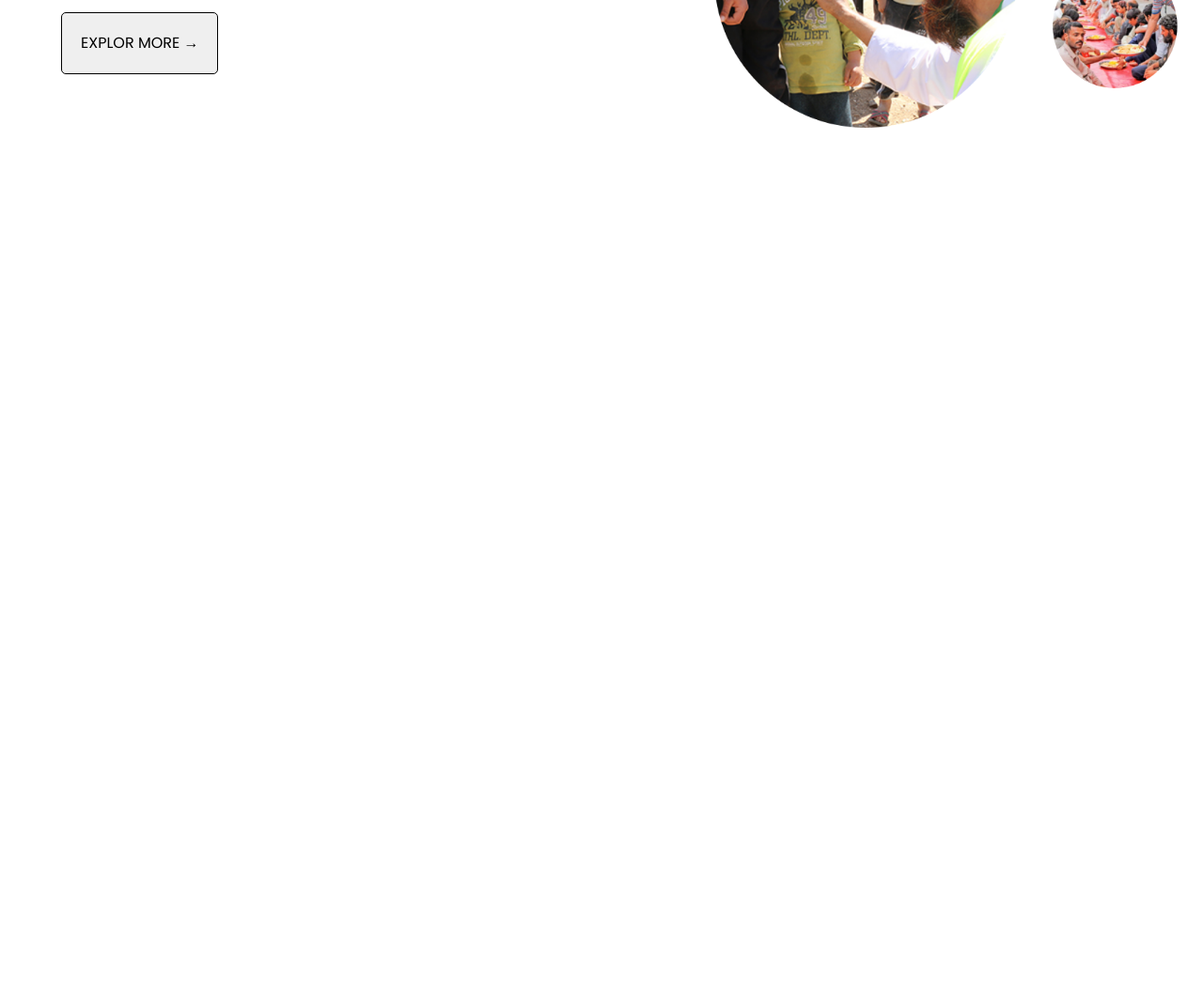
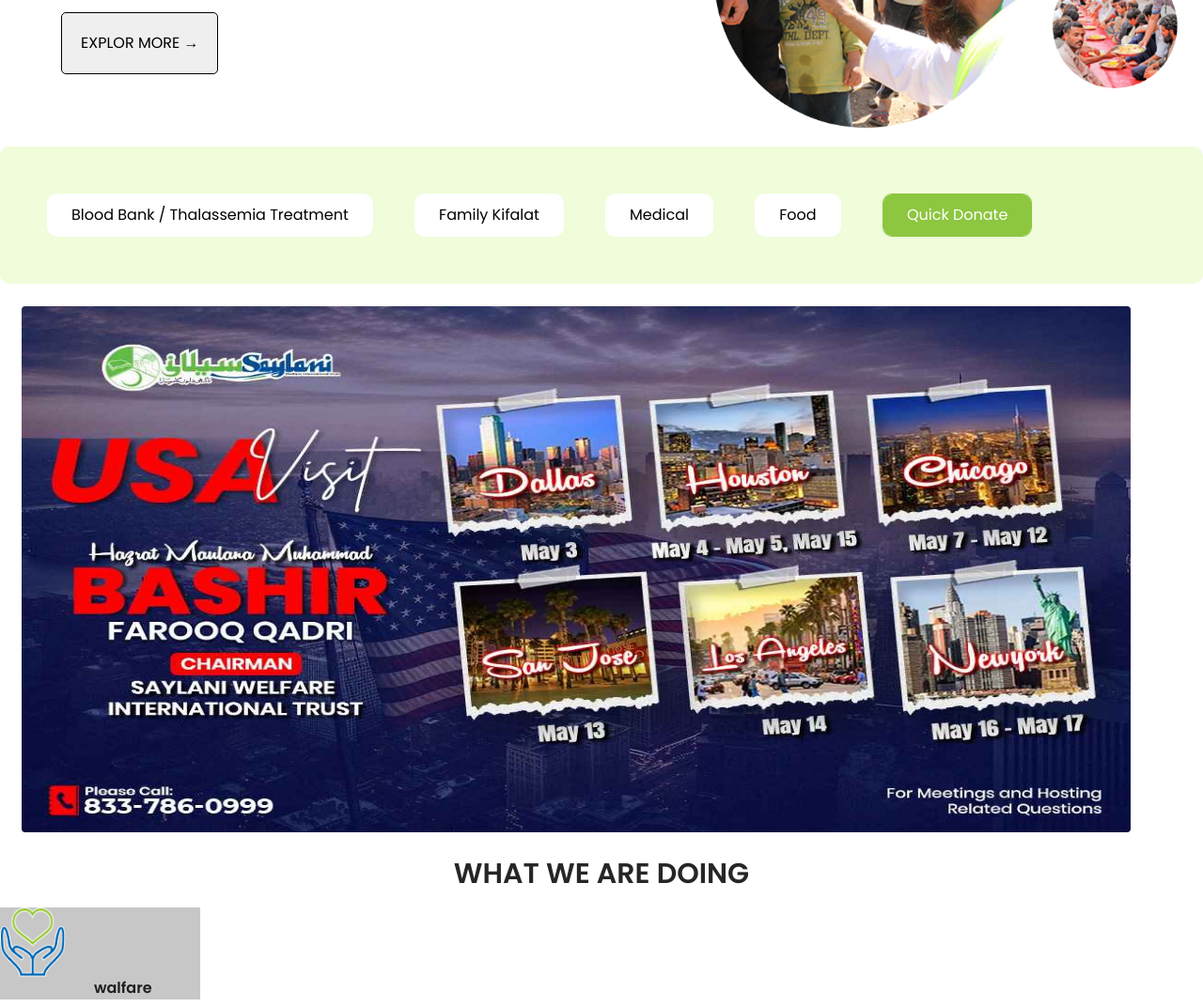
Before and after one commit to Muhammad-Munim-Siddiqui/Saylani_Walfare, a plain HTML site: page index.html in a window 1280 px wide. Shown: the part 506-1578 px from the top of the page at 94% size. Before the commit the page ends 800 px from the top, so only its background shows below. Drawn offline with nearby package versions, Linux system fonts and the light colour scheme.

Commit message:
new things add

```diff
--- a/index.html
+++ b/index.html
@@ -16,9 +16,9 @@
     <nav>
         <ul>
             <li><img  src="./imeges/saylani logo.png" alt=""></li>
-            <li><a id="home" class="nav-link" href="#">Home</a></li>
+            <li><a id="home" class="nav-link nav_a" href="#">Home</a></li>
             <li><div class="dropdown">
-                <button class="dropbtn">About</button>
+                <button class="dropbtn nav_space" style="padding: 14px;"  >About</button>
                 <div class="dropdown-content">
                     <a href="#">Link 1</a>
                     <a href="#">Link 2</a>
@@ -26,7 +26,7 @@
                 </div>
             </div></li>
             <li><div class="dropdown">
-                <button class="dropbtn">Services</button>
+                <button class="dropbtn nav_space" style="padding: 14px;"> Services</button>
                 <div class="dropdown-content">
                     <a href="#">Link 1</a>
                     <a href="#">Link 2</a>
@@ -34,7 +34,7 @@
                 </div>
             </div></li>
             <li><div class="dropdown">
-                <button class="dropbtn">Media</button>
+                <button class="dropbtn nav_space" style="padding: 14px;"> Media</button>
                 <div class="dropdown-content">
                     <a href="#">Link 1</a>
                     <a href="#">Link 2</a>
@@ -42,16 +42,16 @@
                 </div>
             </div></li>
             <li><div class="dropdown">
-                <button class="dropbtn">Contect Us</button>
+                <button class="dropbtn nav_space" style="padding: 14px;"> Contect Us</button>
                 <div class="dropdown-content">
                     <a href="#">Link 1</a>
                     <a href="#">Link 2</a>
                     <a href="#">Link 3</a>
                 </div>
             </div></li>
-            <li><a href="#">Bank Details</a></li>
+            <li><a href="#" class="nav-link nav_a">Bank Details</a></li>
             <li><div class="dropdown">
-                <button class="dropbtn">Other websites</button>
+                <button class="dropbtn nav_space  style="padding: 14px;"" >Other websites</button>
                 <div class="dropdown-content">
                     <a href="#">Link 1</a>
                     <a href="#">Link 2</a>
@@ -79,6 +79,32 @@
         </div>
         </div>
 
+        <div id="nd">
+
+    <a href="#" class="button">Blood Bank / Thalassemia Treatment</a>
+    <a href="#" class="button">Family Kifalat</a>
+    <a href="#" class="button">Medical</a>
+    <a href="#" class="button">Food</a>
+    <a href="#" class="button1">Quick Donate</a>
+        </div>
+        <br>
+        <div id="usa.div">
+            <img src="./imeges/usa visit.jpg" alt="" id="ha">
+        </div>
+        <br>
+
+        <h1 id="what">WHAT WE ARE DOING</h1>
+
+        <div>
+            <div>
+                <div class="div_icon">
+                    <div>
+                    <img src="./imeges/1.png" alt="" class="img_icon1">
+                    </div>
+                    <p class="p_icon1">walfare</p>
+                </div>
+            </div>
+        </div>
     <script src="https://cdn.jsdelivr.net/npm/bootstrap@5.3.3/dist/js/bootstrap.bundle.min.js" integrity="sha384-YvpcrYf0tY3lHB60NNkmXc5s9fDVZLESaAA55NDzOxhy9GkcIdslK1eN7N6jIeHz" crossorigin="anonymous"></script>
 </body>
 </html>
--- a/style.css
+++ b/style.css
@@ -17,7 +17,7 @@ ul{
 }
 
 #b{
-    margin-inline: 10px;
+    margin-inline: 5px;
     margin-top: 10px;
 }
 
@@ -97,3 +97,121 @@ a{
     border: 1px solid black;
     border-radius: 5px;
 }
+
+#nd{
+    animation-name: flipInY;
+    background-color: rgba(182, 239, 73, .2);
+    border-radius: 10px;
+    margin-top: 20px;
+    padding: 30px;
+    width: 100%;
+}
+
+.button{
+    transition:transform .5s;
+    display:inline-block;
+    padding:10px 25px;
+    text-decoration:none;
+    color:#000000;
+    text-align:center;
+    background-color:#ffffff;
+    margin-bottom:25px;
+    background-clip:padding-box;
+    border-radius: 10px;
+    border:1px solid white;
+    border-radius:10px;
+    margin: 20px;
+}
+
+.button:hover{
+    transform:scale(1.2);
+    background-color:#000000;
+    color: #ffffff;
+
+}
+
+.button:active, .button.active{
+    background-color:#000000;
+    border-color:#ffffff #ffffff #ffffff;
+}
+
+
+#usa.div{}
+
+#ha{
+    width: 1180px;
+    height: 560px;
+    border-radius: 4px;
+    margin-left: 23px;
+    vertical-align: middle;
+}
+
+#what{
+    display: flex;
+    justify-content: center;
+    color: rgba(0, 0, 0, .85);
+    font-size: 30px;
+    font-weight: 600;
+    line-height: 1.35;
+    margin-bottom: .5em;
+}
+
+.button1{
+    transition:transform .5s;
+    display:inline-block;
+    padding:10px 25px;
+    text-decoration:none;
+    color:#ffffff;
+    text-align:center;
+    background-color:#8DC63F;
+    margin-bottom:25px;
+    background-clip:padding-box;
+    border-radius: 10px;
+    border:1px solid #8DC63F;
+    border-radius:10px;
+    margin: 20px;
+}
+
+.button1:hover{
+    transform:scale(1.2);
+    background-color:#8DC63F;
+    color: rgb(255, 255, 255);
+
+}
+
+.button1:active, .button1.active{
+    background-color:#8DC63F;
+    border-color:#8DC63F #8DC63F #8DC63F;
+}
+
+
+a{
+    margin-top: 15px;
+}
+
+#nav_space{
+    margin-left: 4px;
+    padding: 14px;
+}
+
+.img_icon1{
+    eight: 70px;
+    object-fit: contain;
+    width: 70px;
+}
+
+.p_icon1{
+    color: rgba(0, 0, 0, .85);
+    font-size: 16px;
+    font-weight: 600;
+    line-height: 1.5;
+    margin-bottom: .5em;
+    margin-left: 100px;
+    margin-right: auto;
+}
+
+.div_icon{
+    background-color: #c7c7c7;
+    flex: 0 0 auto;
+        width: 16.66666667%;
+}
```
Also changed, not shown: imeges/1.png (added), imeges/2.png (added), imeges/3.png (added), imeges/4.png (added), imeges/41.png (added), imeges/5.png (added), imeges/6.png (added).
